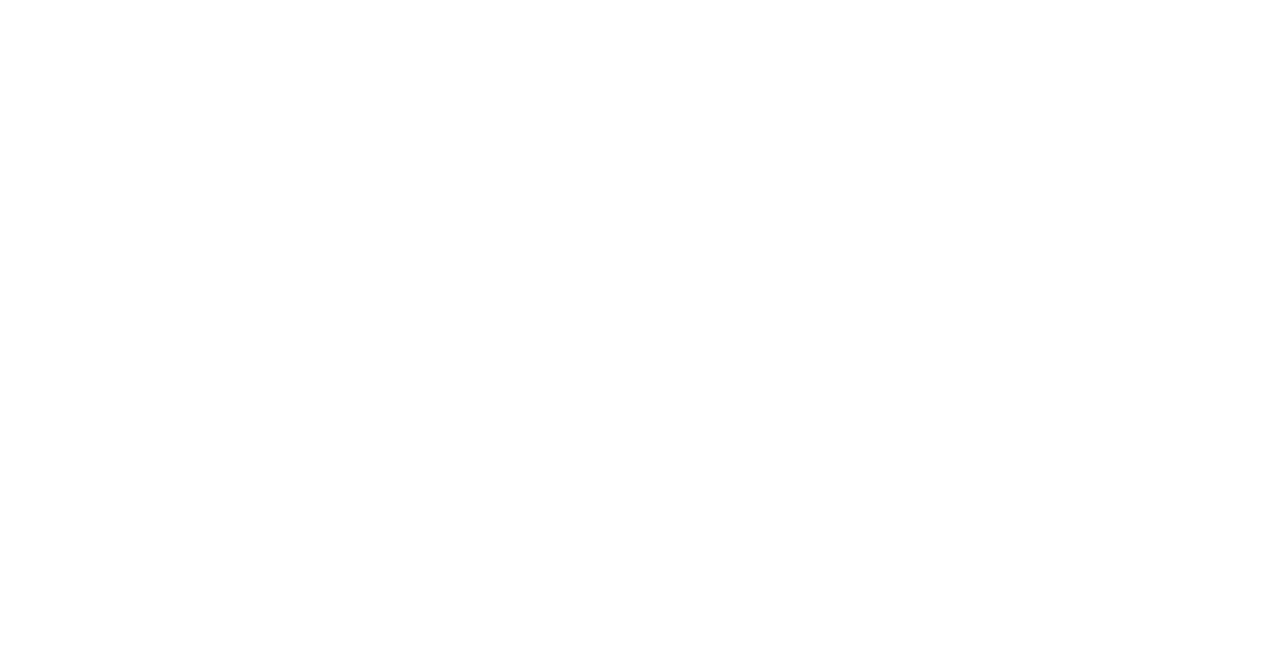
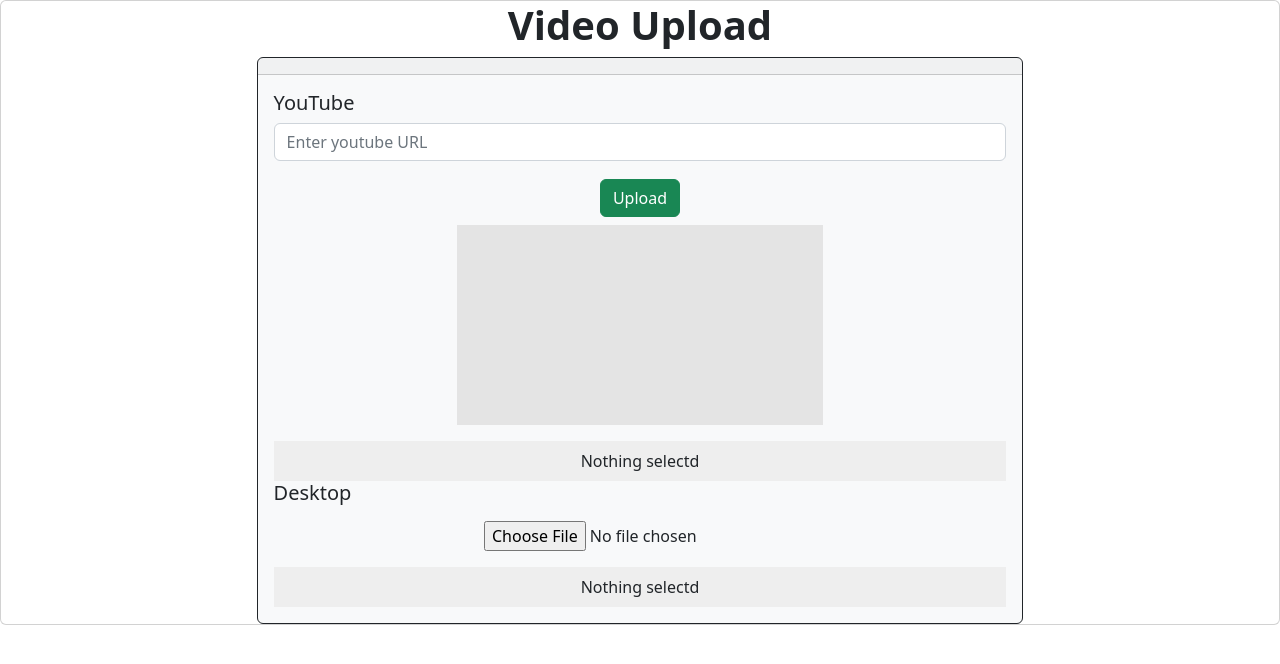
Before and after one commit to Funread/funread, a React (Create React App) app in the folder frontend/: page /demo/video in a window 1280 px wide. Before the commit this address had no page. Shown: the top 664 px of the page. Built offline with nearby package versions, Linux system fonts and the light colour scheme.

Commit message:
FE-15 WidgetVideo

```diff
--- a/frontend/package.json
+++ b/frontend/package.json
@@ -28,6 +28,7 @@
     "react-dom": "^18.2.0",
     "react-grid-layout": "^1.4.2",
     "react-jigsaw-puzzle": "^1.0.4",
+    "react-player": "^2.13.0",
     "react-redux": "^8.1.3",
     "react-responsive-pagination": "^2.2.3",
     "react-router-dom": "^6.4.1",
--- /dev/null
+++ b/frontend/src/Components/Block/Media/Video/Video.css
@@ -0,0 +1,62 @@
+
+.custum-video-H1{
+    margin-top: 60px;
+    font-style: italic;
+  }
+
+  .card-text-Video{
+    background: none;
+  }
+
+  .custum-video{
+    margin-top: 20px;
+  }
+
+  .btn{
+    margin-left: 2px;
+    border-radius: 10%;
+  }
+
+  .wrapper .form{
+    width: 60%;
+    display: flex;
+    justify-content: flex-start;
+    align-items: flex-start;
+    margin: 100px;
+  }
+
+
+
+  .wrapper .youtube-box{
+    width: 50%;
+    height: 350px;
+    background-color: #e4e4e4;
+  }
+
+  @media(max-width: 768px){
+    .wrapper .form, .wrapper .youtube-box{
+      width: 100%;
+    }
+  }
+
+   .youtube-box .video{
+    width: 50%;
+    height: 50%;
+    min-height: 100%;
+    max-height: 100%;
+    max-width: 100%;
+    min-width: 100%;
+  }
+
+  .error-msg{
+    width: 50%;
+    font-size: 14px;
+    font-weight: 600;
+    color: red;
+  }
+
+  @media(max-width: 768px){
+    .error-msg{
+      width: 100%;
+    }
+  }
--- /dev/null
+++ b/frontend/src/Components/Block/Media/Video/Video.jsx
@@ -0,0 +1,42 @@
+import ReactPlayer from "react-player";
+// import "./DragAndDrop.css";
+import { Card, Button, Nav } from "react-bootstrap";
+import React from "react";
+import WidgetVideoYou from "./WidgetVideoYou";
+import WidgetVideo from "./WidgetVideo";
+
+function Video() {
+  return (
+    <Card className=" card-text-Video text-center">
+      <h1 className="custum-video-H1">
+        <strong>Video Upload</strong>
+      </h1>
+
+      <Card
+        className="custum-video text-center bg-light mx-auto border border-dark"
+        style={{ width: "60%" }}
+      >
+        <Card.Header>
+          <Nav>
+            <Nav.Item>
+              {/* <Button className="btn btn-dark">YouTube</Button> */}
+            </Nav.Item>
+            <Nav.Item>
+              {/* <Button className="btn btn-dark">DeskTop</Button> */}
+            </Nav.Item>
+          </Nav>
+        </Card.Header>
+        <Card.Body>
+          <Card.Title style={{ textAlign: "left" }}>YouTube</Card.Title>
+          <Card.Text>
+            <WidgetVideoYou></WidgetVideoYou>
+            <Card.Title style={{ textAlign: "left" }}>Desktop</Card.Title>
+            <WidgetVideo></WidgetVideo>
+          </Card.Text>
+        </Card.Body>
+      </Card>
+    </Card>
+  );
+}
+
+export default Video;
--- /dev/null
+++ b/frontend/src/Components/Block/Media/Video/WidgetVideo.css
@@ -0,0 +1,25 @@
+
+/* .VideoInput {
+    display: flex;
+    flex-direction: column;
+    justify-content: center;
+    align-items: center;
+    border: 1px solid #ddd;
+  }
+
+  .VideoInput_input {
+    display: none;
+  }
+
+  .VideoInput_video {
+    display: block;
+    margin: 0;
+  } */
+
+  .VideoInput_footer {
+    background: #eee;
+    width: 100%;
+    min-height: 40px;
+    line-height: 40px;
+    text-align: center;
+  }
--- /dev/null
+++ b/frontend/src/Components/Block/Media/Video/WidgetVideo.jsx
@@ -0,0 +1,48 @@
+import React from "react";
+import "./WidgetVideo.css";
+
+function WidgetVideo() {
+  const inputRef = React.useRef();
+
+  const [source, setSource] = React.useState();
+
+  const handleFileChange = (event) => {
+    const file = event.target.files[0];
+    const url = URL.createObjectURL(file);
+    setSource(url);
+  };
+
+  const handleChoose = (event) => {
+    inputRef.current.click();
+  };
+
+  return (
+    <div className="VideoInput mt-3">
+      <input
+        ref={inputRef}
+        className="VideoInput_input "
+        type="file"
+        onChange={handleFileChange}
+        accept=".mov,.mp4, gif"
+      />
+      {/* {!source && (
+        <button className="btn btn-primary md" onClick={handleChoose}>
+          Choose
+        </button>
+      )}
+      {source && (
+        <video
+          className="VideoInput_video"
+          width="100%"
+          height="50%"
+          controls
+          src={source}
+        />
+      )} */}
+      <div className="VideoInput_footer mt-3">
+        {source || "Nothing selectd"}
+      </div>
+    </div>
+  );
+}
+export default WidgetVideo;
--- /dev/null
+++ b/frontend/src/Components/Block/Media/Video/WidgetVideoYou.css
@@ -0,0 +1,42 @@
+ .form-control{
+    margin-right: 10px;
+    margin-bottom: 10px;
+  }
+
+ .custum-box{
+    width: 10%;
+    height: 150px;
+  }
+
+  .wrapper .form{
+    width: 60%;
+    display: flex;
+    justify-content: flex-start;
+    align-items: flex-start;
+    margin: 100px;
+  }
+
+
+
+ .youtube-box{
+    width: 50%;
+    height: 200px;
+    margin-right: 50px;
+    background-color: #e4e4e4;
+
+  }
+
+  @media(max-width: 768px){
+    .wrapper .form, .wrapper .youtube-box{
+      width: 100%;
+    }
+  }
+
+   .youtube-box .video{
+
+    height: 40%;
+    min-height: 100%;
+    max-height: 100%;
+    max-width: 100%;
+    min-width: 100%;
+  }
--- /dev/null
+++ b/frontend/src/Components/Block/Media/Video/WidgetVideoYou.jsx
@@ -0,0 +1,43 @@
+import React, { useState } from "react";
+import ReactPlayer from "react-player";
+import "./WidgetVideoYou.css";
+
+function WidgetVideoYou() {
+  const inputRef = React.useRef();
+  const [youtubeVideo, setYoutubeVideo] = useState("");
+  const [youtubeURL, setYoutubeURL] = useState("");
+
+  const handleYoutubeChange = (e) => {
+    setYoutubeVideo(e.target.value);
+  };
+
+  const handleYoutubeSubmit = (e) => {
+    e.preventDefault();
+    setYoutubeURL(youtubeVideo);
+  };
+  return (
+    <div>
+      <form className="form-group form" onSubmit={handleYoutubeSubmit}>
+        <input
+          type="text"
+          ref={inputRef}
+          className="form-control "
+          placeholder="Enter youtube URL"
+          required
+          onChange={handleYoutubeChange}
+        />
+        <button type="submit" className="btn btn-success btn-md mt-2">
+          Upload
+        </button>
+      </form>
+      <div className="youtube-box mx-auto mt-2">
+        <ReactPlayer url={youtubeURL} className="video" controls></ReactPlayer>
+      </div>
+      <div className="VideoInput_footer mt-3">
+        {youtubeURL || "Nothing selectd"}
+      </div>
+    </div>
+  );
+}
+
+export default WidgetVideoYou;
--- a/frontend/src/index.js
+++ b/frontend/src/index.js
@@ -1,5 +1,3 @@
-
-
 import React, { useEffect } from "react";
 import ReactDOM from "react-dom/client";
 import "./index.css";
@@ -16,13 +14,12 @@ import Library from "./Components/Library/Library";
 import Group from "./Components/Group/Group";
 import JoinValidator from "./Components/JoinValidator/JoinValidator";
 import JoinCreator from "./Components/Shared/JoinCreator/JoinCreator";
+import Video from "./Components/Block/Media/Video/Video";
 
 import { Provider } from "react-redux";
-import { store } from "./redux/store"
+import { store } from "./redux/store";
 
-
-
-const root = ReactDOM.createRoot(document.getElementById('root'))
+const root = ReactDOM.createRoot(document.getElementById("root"));
 
 //este evento se utiliza para guardar el estado de redux, para evitar perder el estado al recargar la pagina (F5)
 const handleBeforeUnload = () => {
@@ -31,10 +28,10 @@ const handleBeforeUnload = () => {
 };
 
 //este porcion de codigo deberia permitir devolver el estado de reducx, pero no funciona por alguna razon
-const persistedState = localStorage.getItem('reduxState'); // este
+const persistedState = localStorage.getItem("reduxState"); // este
 if (persistedState) {
-  store.dispatch({ type: 'REHYDRATE', payload: JSON.parse(persistedState) });
-  localStorage.removeItem('reduxState')
+  store.dispatch({ type: "REHYDRATE", payload: JSON.parse(persistedState) });
+  localStorage.removeItem("reduxState");
 }
 
 root.render(
@@ -43,9 +40,9 @@ root.render(
       <Routes>
         <Route
           exact
-          path='/'
+          path="/"
           element={
-            <div className='index-background-container landing-page'>
+            <div className="index-background-container landing-page">
               <LandingPage />
             </div>
           }
@@ -55,7 +52,7 @@ root.render(
           exact
           path="demo/bookcreator"
           element={
-            <div className=''>
+            <div className="">
               <BookCreator />
             </div>
           }
@@ -64,7 +61,7 @@ root.render(
           exact
           path="demo/library"
           element={
-            <div className='index-background-container'>
+            <div className="index-background-container">
               <Library />
             </div>
           }
@@ -74,7 +71,7 @@ root.render(
           exact
           path="demo/group"
           element={
-            <div className=''>
+            <div className="">
               <Group />
             </div>
           }
@@ -83,7 +80,7 @@ root.render(
           exact
           path="/join/:code"
           element={
-            <div className='index-background-container'>
+            <div className="index-background-container">
               <JoinValidator />
             </div>
           }
@@ -92,26 +89,20 @@ root.render(
           exact
           path="demo/book"
           element={
-            <div className='index-background-container'>
+            <div className="index-background-container">
               <JoinCreator id="1" type="book" />
             </div>
           }
         />
 
+        <Route exact path="demo/quiz" element={<UniqueSelection />} />
+
+        <Route exact path="demo/video" element={<Video />} />
 
         <Route
-        exact
-         path='demo/quiz'
-          element={
-            <UniqueSelection />
-          }
-       />
-
-
-        <Route element={<ProtectedRoutes roles={['profesor','estudiante']} /> } >
-
-        </Route>
-        <Route element={<ProtectedRoutes roles={['profesor']} /> } >
+          element={<ProtectedRoutes roles={["profesor", "estudiante"]} />}
+        ></Route>
+        <Route element={<ProtectedRoutes roles={["profesor"]} />}>
           {/* Cualquier nueva ruta que se cree debe encontrarse dentro de esta Route para que este protegida */}
           <Route
             exact
@@ -129,7 +120,6 @@ root.render(
               <div className="index-background-padding">
                 <div className="index-background-container ">
                   <BookCreator />
-
                 </div>
               </div>
             }
@@ -140,8 +130,7 @@ root.render(
             element={
               <div className="index-background-padding">
                 <div className="index-background-container ">
-                  <Library/>
-
+                  <Library />
                 </div>
               </div>
             }
@@ -152,8 +141,7 @@ root.render(
             element={
               <div className="index-background-padding">
                 <div className="index-background-container ">
-                  <Group/>
-
+                  <Group />
                 </div>
               </div>
             }
@@ -162,8 +150,8 @@ root.render(
             exact
             path="/dashboard"
             element={
-              <div className='index-background-padding'>
-                <div className='index-background-container '>
+              <div className="index-background-padding">
+                <div className="index-background-container ">
                   <Dashboard />
                 </div>
               </div>
@@ -173,13 +161,13 @@ root.render(
       </Routes>
     </Provider>
   </BrowserRouter>
-)
+);
 
 // Agregar event listener para beforeunload
-window.addEventListener('beforeunload', handleBeforeUnload);
+window.addEventListener("beforeunload", handleBeforeUnload);
 
 // If you want to start measuring performance in your app, pass a function
 // to log results (for example: reportWebVitals(console.log))
 // or send to an analytics endpoint. Learn more: https://bit.ly/CRA-vitals
-reportWebVitals()
-reportWebVitals()
+reportWebVitals();
+reportWebVitals();
```
Also changed, not shown: 1 other file (tests, documents, lock files or other folders). Lines whose indentation alone changed are shown as unchanged.
